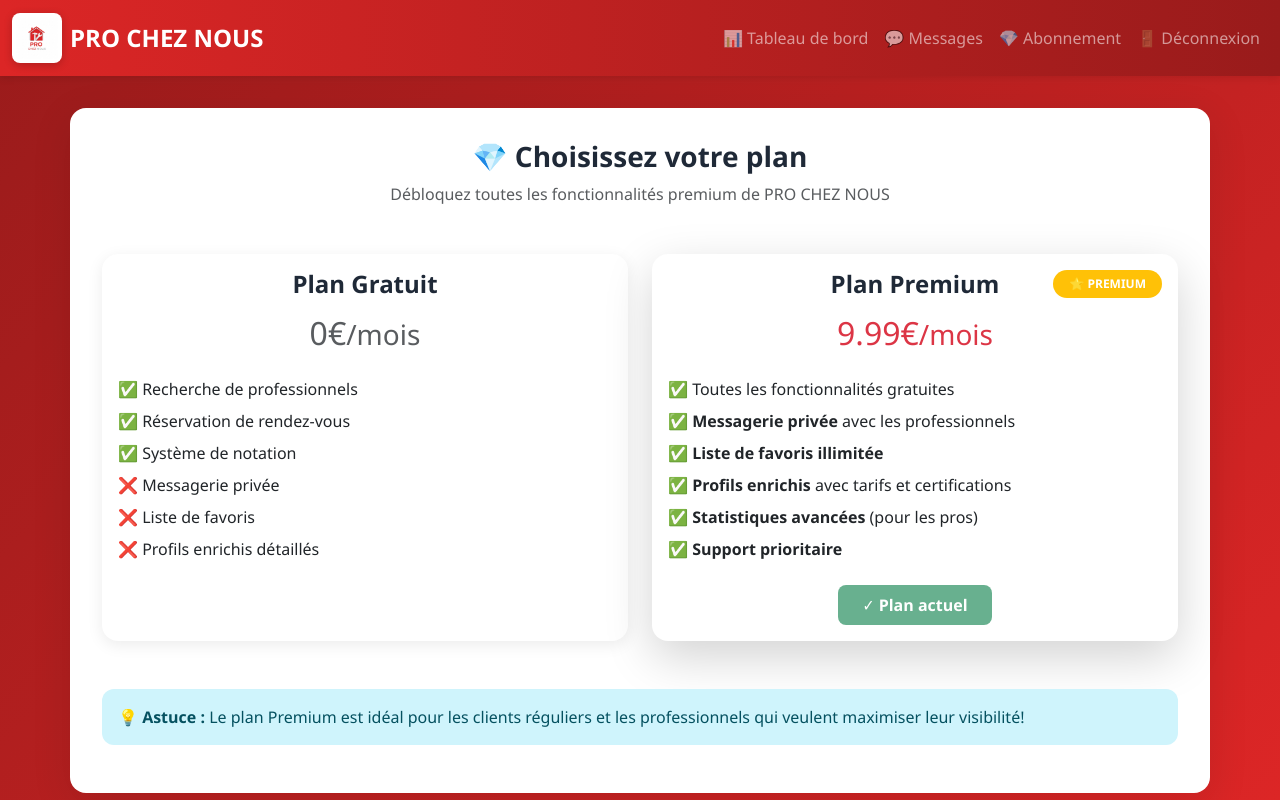
After one commit to Gkconsulting20/prochenous2, a Flask app: page /subscription in a window 1280 px wide. The commit adds this page. Run offline with Flask 3, Linux system fonts and the light colour scheme; a user stored in the database is signed in; data comes from the database, SQL or seed files in the repository.

Commit message:
Add premium subscription features and improve user experience
Introduce a premium subscription model with features like private messaging and favorites, alongside UI updates for user profiles and professional listings.

Replit-Commit-Author: Agent
Replit-Commit-Session-Id: b709d55e-3f90-4fa7-8a00-00da69e5da0c
Replit-Commit-Checkpoint-Type: intermediate_checkpoint
Replit-Commit-Screenshot-Url: https://storage.googleapis.com/screenshot-production-us-central1/45f100a9-4968-4922-a9d9-0f294518a69f/b709d55e-3f90-4fa7-8a00-00da69e5da0c/Mrx9Nhu

```diff
--- a/app.py
+++ b/app.py
@@ -194,6 +194,155 @@ def cancel_rdv(rdv_id):
 
     return redirect(url_for('dashboard'))
 
+@app.route('/subscription')
+def subscription():
+    if 'user_id' not in session:
+        return redirect(url_for('login'))
+    conn = get_db()
+    user = conn.execute('SELECT * FROM users WHERE id = ?', (session['user_id'],)).fetchone()
+    return render_template('subscription.html', user=user)
+
+@app.route('/upgrade_premium', methods=['POST'])
+def upgrade_premium():
+    if 'user_id' not in session:
+        return redirect(url_for('login'))
+    conn = get_db()
+    conn.execute('UPDATE users SET plan = ? WHERE id = ?', ('premium', session['user_id']))
+    conn.commit()
+    flash('Félicitations! Vous êtes maintenant membre Premium 🌟', 'success')
+    return redirect(url_for('dashboard'))
+
+@app.route('/profil/<int:pro_id>')
+def profil(pro_id):
+    conn = get_db()
+    pro = conn.execute('SELECT * FROM users WHERE id = ? AND role = ?', (pro_id, 'pro')).fetchone()
+    if not pro:
+        flash('Professionnel introuvable', 'error')
+        return redirect(url_for('view_professionals'))
+
+    profil_enrichi = conn.execute('SELECT * FROM profils_pro WHERE pro_id = ?', (pro_id,)).fetchone()
+    avis = conn.execute('''
+        SELECT a.*, u.name as client_name FROM avis a
+        JOIN users u ON a.client_id = u.id
+        WHERE a.pro_id = ? ORDER BY a.date DESC
+    ''', (pro_id,)).fetchall()
+
+    note_moyenne = conn.execute('SELECT AVG(note) as moyenne FROM avis WHERE pro_id = ?', (pro_id,)).fetchone()
+
+    is_favori = False
+    if 'user_id' in session:
+        favori = conn.execute('SELECT * FROM favoris WHERE client_id = ? AND pro_id = ?',
+                            (session['user_id'], pro_id)).fetchone()
+        is_favori = favori is not None
+
+    return render_template('profil.html', pro=pro, profil=profil_enrichi, avis=avis,
+                         note_moyenne=note_moyenne, is_favori=is_favori)
+
+@app.route('/messages')
+def messages():
+    if 'user_id' not in session:
+        return redirect(url_for('login'))
+
+    conn = get_db()
+    user = conn.execute('SELECT * FROM users WHERE id = ?', (session['user_id'],)).fetchone()
+
+    if user['plan'] != 'premium':
+        flash('La messagerie est réservée aux membres Premium. Passez à Premium pour accéder à cette fonctionnalité!', 'error')
+        return redirect(url_for('subscription'))
+
+    received = conn.execute('''
+        SELECT m.*, u.name as expediteur_name FROM messages m
+        JOIN users u ON m.expediteur_id = u.id
+        WHERE m.destinataire_id = ? ORDER BY m.date DESC
+    ''', (session['user_id'],)).fetchall()
+
+    sent = conn.execute('''
+        SELECT m.*, u.name as destinataire_name FROM messages m
+        JOIN users u ON m.destinataire_id = u.id
+        WHERE m.expediteur_id = ? ORDER BY m.date DESC
+    ''', (session['user_id'],)).fetchall()
+
+    return render_template('messages.html', received=received, sent=sent)
+
+@app.route('/send_message/<int:dest_id>', methods=['GET', 'POST'])
+def send_message(dest_id):
+    if 'user_id' not in session:
+        return redirect(url_for('login'))
+
+    conn = get_db()
+    user = conn.execute('SELECT * FROM users WHERE id = ?', (session['user_id'],)).fetchone()
+
+    if user['plan'] != 'premium':
+        flash('La messagerie est réservée aux membres Premium!', 'error')
+        return redirect(url_for('subscription'))
+
+    if request.method == 'POST':
+        from datetime import datetime
+        contenu = request.form.get('contenu', '').strip()
+        if contenu:
+            conn.execute('INSERT INTO messages (expediteur_id, destinataire_id, contenu, date) VALUES (?, ?, ?, ?)',
+                       (session['user_id'], dest_id, contenu, datetime.now().strftime('%Y-%m-%d %H:%M:%S')))
+            conn.commit()
+            flash('Message envoyé avec succès!', 'success')
+            return redirect(url_for('messages'))
+
+    destinataire = conn.execute('SELECT * FROM users WHERE id = ?', (dest_id,)).fetchone()
+    return render_template('send_message.html', destinataire=destinataire)
+
+@app.route('/favoris')
+def favoris():
+    if 'user_id' not in session:
+        return redirect(url_for('login'))
+
+    conn = get_db()
+    user = conn.execute('SELECT * FROM users WHERE id = ?', (session['user_id'],)).fetchone()
+
+    if user['plan'] != 'premium':
+        flash('Les favoris sont réservés aux membres Premium!', 'error')
+        return redirect(url_for('subscription'))
+
+    favs = conn.execute('''
+        SELECT u.*, f.date_ajout,
+               COALESCE(AVG(a.note), 0) as note_moyenne,
+               COUNT(a.id) as nb_avis
+        FROM favoris f
+        JOIN users u ON f.pro_id = u.id
+        LEFT JOIN avis a ON u.id = a.pro_id
+        WHERE f.client_id = ?
+        GROUP BY u.id
+        ORDER BY f.date_ajout DESC
+    ''', (session['user_id'],)).fetchall()
+
+    return render_template('favoris.html', favoris=favs)
+
+@app.route('/add_favori/<int:pro_id>', methods=['POST'])
+def add_favori(pro_id):
+    if 'user_id' not in session:
+        return redirect(url_for('login'))
+
+    conn = get_db()
+    user = conn.execute('SELECT * FROM users WHERE id = ?', (session['user_id'],)).fetchone()
+
+    if user['plan'] != 'premium':
+        flash('Les favoris sont réservés aux membres Premium!', 'error')
+        return redirect(url_for('subscription'))
+
+    from datetime import datetime
+    existing = conn.execute('SELECT * FROM favoris WHERE client_id = ? AND pro_id = ?',
+                          (session['user_id'], pro_id)).fetchone()
+
+    if existing:
+        conn.execute('DELETE FROM favoris WHERE client_id = ? AND pro_id = ?',
+                   (session['user_id'], pro_id))
+        flash('Retiré des favoris', 'info')
+    else:
+        conn.execute('INSERT INTO favoris (client_id, pro_id, date_ajout) VALUES (?, ?, ?)',
+                   (session['user_id'], pro_id, datetime.now().strftime('%Y-%m-%d')))
+        flash('Ajouté aux favoris! ⭐', 'success')
+
+    conn.commit()
+    return redirect(request.referrer or url_for('view_professionals'))
+
 @app.route('/logout')
 def logout():
     session.clear()
--- a/templates/base.html
+++ b/templates/base.html
@@ -23,7 +23,10 @@
             <li class="nav-item"><a class="nav-link" href="{{ url_for('dashboard') }}">📊 Tableau de bord</a></li>
             {% if session.role == 'user' %}
             <li class="nav-item"><a class="nav-link" href="{{ url_for('view_professionals') }}">👥 Professionnels</a></li>
+            <li class="nav-item"><a class="nav-link" href="{{ url_for('favoris') }}">⭐ Favoris</a></li>
             {% endif %}
+            <li class="nav-item"><a class="nav-link" href="{{ url_for('messages') }}">💬 Messages</a></li>
+            <li class="nav-item"><a class="nav-link" href="{{ url_for('subscription') }}">💎 Abonnement</a></li>
             <li class="nav-item"><a class="nav-link" href="{{ url_for('logout') }}">🚪 Déconnexion</a></li>
         {% else %}
             <li class="nav-item"><a class="nav-link" href="{{ url_for('view_professionals') }}">👥 Professionnels</a></li>
--- /dev/null
+++ b/templates/subscription.html
@@ -0,0 +1,64 @@
+{% extends "base.html" %}
+{% block title %}Abonnement{% endblock %}
+{% block content %}
+<div class="text-center mb-5">
+    <h3>💎 Choisissez votre plan</h3>
+    <p class="text-muted">Débloquez toutes les fonctionnalités premium de PRO CHEZ NOUS</p>
+</div>
+
+<div class="row">
+    <div class="col-md-6 mb-4">
+        <div class="card h-100 {% if user['plan'] == 'gratuit' %}border-secondary{% endif %}">
+            <div class="card-body text-center">
+                <h4 class="mb-3">Plan Gratuit</h4>
+                <h2 class="text-muted mb-4">0€<small>/mois</small></h2>
+
+                <ul class="list-unstyled text-start mb-4">
+                    <li class="mb-2">✅ Recherche de professionnels</li>
+                    <li class="mb-2">✅ Réservation de rendez-vous</li>
+                    <li class="mb-2">✅ Système de notation</li>
+                    <li class="mb-2">❌ Messagerie privée</li>
+                    <li class="mb-2">❌ Liste de favoris</li>
+                    <li class="mb-2">❌ Profils enrichis détaillés</li>
+                </ul>
+
+                {% if user['plan'] == 'gratuit' %}
+                <button class="btn btn-secondary" disabled>Plan actuel</button>
+                {% endif %}
+            </div>
+        </div>
+    </div>
+
+    <div class="col-md-6 mb-4">
+        <div class="card h-100 border-warning shadow-lg">
+            <div class="card-body text-center position-relative">
+                <span class="badge bg-warning position-absolute top-0 end-0 m-3">⭐ PREMIUM</span>
+                <h4 class="mb-3">Plan Premium</h4>
+                <h2 class="text-danger mb-4">9.99€<small>/mois</small></h2>
+
+                <ul class="list-unstyled text-start mb-4">
+                    <li class="mb-2">✅ Toutes les fonctionnalités gratuites</li>
+                    <li class="mb-2">✅ <strong>Messagerie privée</strong> avec les professionnels</li>
+                    <li class="mb-2">✅ <strong>Liste de favoris illimitée</strong></li>
+                    <li class="mb-2">✅ <strong>Profils enrichis</strong> avec tarifs et certifications</li>
+                    <li class="mb-2">✅ <strong>Statistiques avancées</strong> (pour les pros)</li>
+                    <li class="mb-2">✅ <strong>Support prioritaire</strong></li>
+                </ul>
+
+                {% if user['plan'] == 'premium' %}
+                <button class="btn btn-success" disabled>✓ Plan actuel</button>
+                {% else %}
+                <form method="POST" action="{{ url_for('upgrade_premium') }}">
+                    <button type="submit" class="btn btn-warning btn-lg">Passer à Premium 🚀</button>
+                </form>
+                <p class="text-muted mt-2 small">Test gratuit - pas de paiement requis pour la démo</p>
+                {% endif %}
+            </div>
+        </div>
+    </div>
+</div>
+
+<div class="alert alert-info mt-4">
+    <strong>💡 Astuce :</strong> Le plan Premium est idéal pour les clients réguliers et les professionnels qui veulent maximiser leur visibilité!
+</div>
+{% endblock %}
```
Also changed, not shown: templates/favoris.html (added, +61 -0 lines), templates/messages.html (added, +60 -0 lines), templates/professionals.html (+7 -9 lines), templates/profil.html (added, +108 -0 lines), templates/send_message.html (added, +22 -0 lines), 1 other file.
